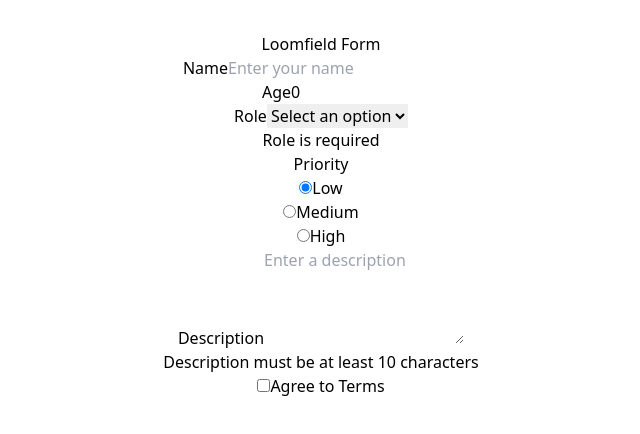
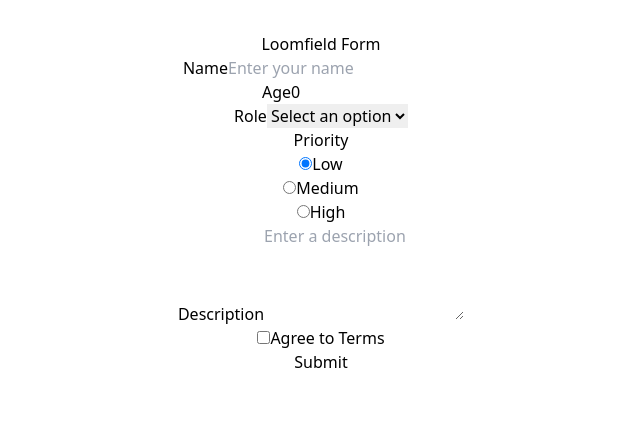
Before and after one commit to melmar12/loomfield-ui, a React (Vite) app: page / in a window 1280 px wide. Shown: the top 434 px of the page, without its empty margins (319-959 px from the left). Built offline with nearby package versions, Linux system fonts and the light colour scheme.

Commit message:
initial form validation - Submit

```diff
--- a/src/App.tsx
+++ b/src/App.tsx
@@ -6,6 +6,7 @@ import { Select } from './components/Select/Select';
 import { RadioGroup } from './components/RadioGroup/RadioGroup';
 import { TextArea } from './components/TextArea/TextArea';
 import type { FormData } from './types/FormTypes';
+import { validateForm, type Errors } from './utils/validation';
 import './App.css'
 
 
@@ -33,6 +34,19 @@ function App() {
     }));
   };
 
+  const [errors, setErrors] = useState<Errors>({});
+
+  const handleSubmit = (e: React.FormEvent) => {
+    e.preventDefault();
+    const newErrors = validateForm(form);
+    setErrors(newErrors);
+    if (Object.keys(newErrors).length === 0) {
+      console.log("Form submitted:", form);
+      alert("Form submitted successfully!");
+    }
+  };
+
+
   return (
     <div className="min-h-screen bg-gray-100 flex items-center justify-center p-6">
       <div className="bg-white p-8 rounded-lg shadow-md w-full max-w-md">
@@ -43,6 +57,7 @@ function App() {
           value={form.name}
           onChange={handleChange}
           placeholder="Enter your name"
+          error={errors.name}
         />
         <NumberInput
           label="Age"
@@ -51,7 +66,7 @@ function App() {
           onChange={handleChange}
           min={0}
           max={120}
-          error={form.age < 0 ? "Age cannot be negative" : undefined}
+          error={errors.age}
         />
         <Select
           label="Role"
@@ -64,7 +79,7 @@ function App() {
             { value: 'user', label: 'User' },
             { value: 'guest', label: 'Guest' },
           ]}
-          error={!form.role ? "Role is required" : undefined}
+          error={errors.role}
         />
         <RadioGroup
           label="Priority"
@@ -76,7 +91,7 @@ function App() {
             { value: 'medium', label: 'Medium' },
             { value: 'high', label: 'High' },
           ]}
-          error={!form.priority ? "Priority is required" : undefined}
+          error={errors.priority}
         />
         <TextArea
           label="Description"
@@ -85,7 +100,7 @@ function App() {
           onChange={handleChange}
           placeholder="Enter a description"
           rows={4}
-          error={form.description.length < 10 ? "Description must be at least 10 characters" : undefined}
+          error={errors.description}
         />
         <Checkbox
           label="Agree to Terms"
@@ -93,7 +108,14 @@ function App() {
           checked={form.agreeToTerms}
           onChange={handleChange}
           disabled={false}
+          error={errors.agreeToTerms}
         />
+        <button
+          onClick={handleSubmit}
+          className="mt-4 w-full bg-blue-600 text-white py-2 px-4 rounded hover:bg-blue-700"
+        >
+          Submit
+        </button>
       </div>
     </div>
   )
--- a/src/components/CheckBox/Checkbox.tsx
+++ b/src/components/CheckBox/Checkbox.tsx
@@ -12,9 +12,10 @@ type Props = {
   checked: boolean;
   onChange: (e: React.ChangeEvent<HTMLInputElement>) => void;
   disabled?: boolean;
+  error?: string;
 };
 
-export const Checkbox = ({ label, name, checked, onChange, disabled }: Props) => (
+export const Checkbox = ({ label, name, checked, onChange, disabled, error }: Props) => (
   <div className="mb-4 flex items-center">
     <input
       id={name}
@@ -23,12 +24,15 @@ export const Checkbox = ({ label, name, checked, onChange, disabled }: Props) =>
       checked={checked}
       onChange={onChange}
       disabled={disabled}
-      className={`h-4 w-4 text-blue-600 focus:ring-blue-500 border-gray-300 rounded ${
+      className={`h-4 w-4 text-blue-600 focus:ring-blue-500 ${
+        error ? 'border-red-500' : 'border-gray-300'
+      } rounded ${
         disabled ? 'cursor-not-allowed opacity-50' : ''
       }`}
     />
     <label htmlFor={name} className="ml-2 block text-sm text-gray-700">
       {label}
     </label>
+    {error && <p className="mt-1 text-sm text-red-600">{error}</p>}
   </div>
 );
--- /dev/null
+++ b/src/utils/validation.ts
@@ -0,0 +1,23 @@
+import type { FormData } from "../types/FormTypes";
+
+export type Errors = {
+  name?: string;
+  age?: string;
+  role?: string;
+  priority?: string;
+  description?: string;
+  agreeToTerms?: string;
+};
+
+export function validateForm(form: FormData): Errors {
+  const errors: Errors = {};
+
+  if (!form.name) errors.name = "Name is required";
+  if (form.age <= 0) errors.age = "Please enter a valid age";
+  if (!form.role) errors.role = "Role is required";
+  if (!form.priority) errors.priority = "Priority is required";
+  if (form.description.length < 10) errors.description = "Description must be at least 10 characters";
+  if (!form.agreeToTerms) errors.agreeToTerms = "You must agree to terms";
+
+  return errors;
+}
```
